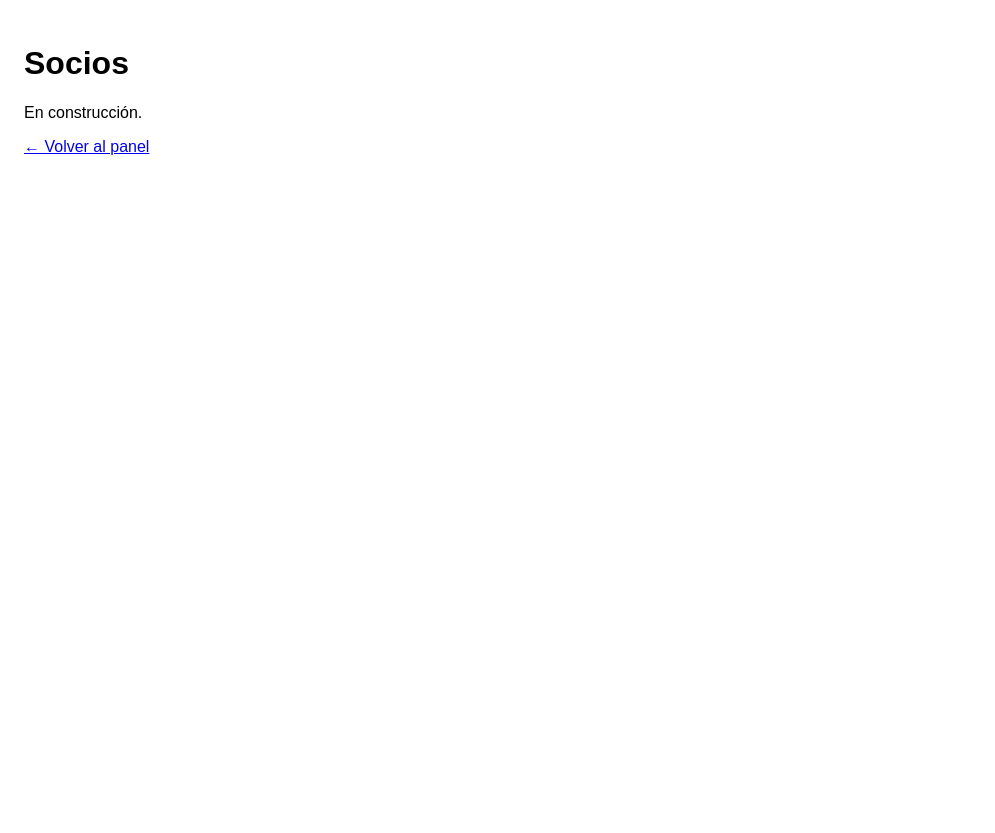
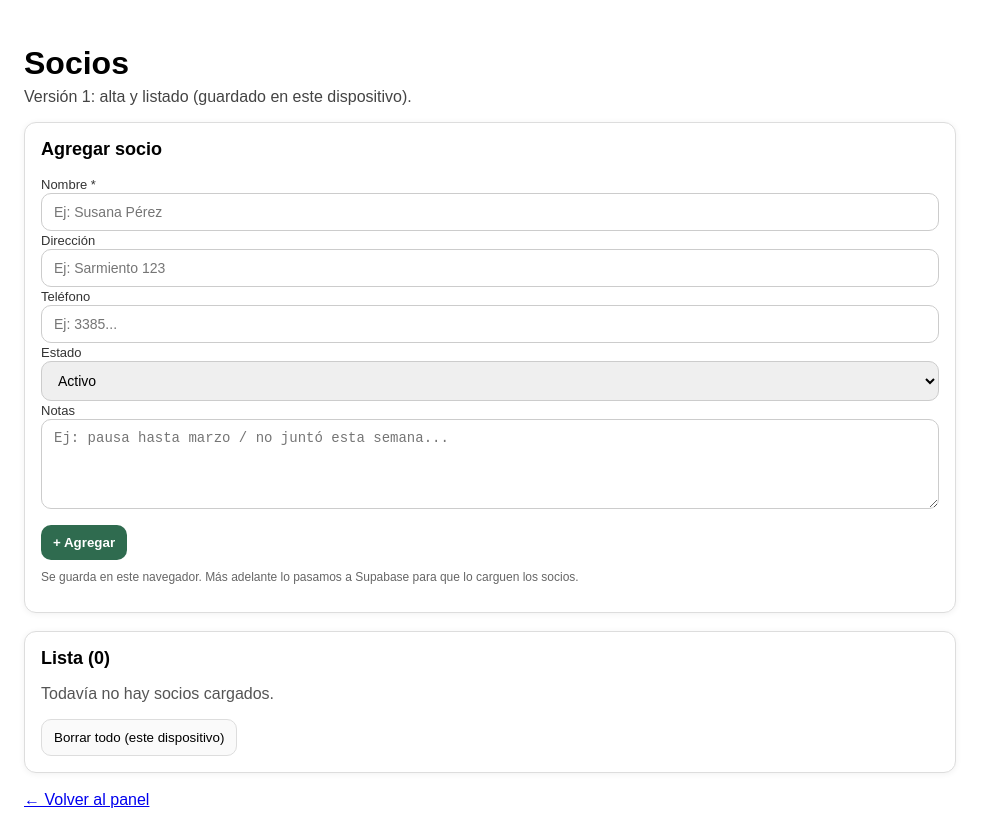
Before and after one commit to proyectoecolev/app-residuos-ecolev, a Next.js app: page /socios in a window 1280 px wide. Shown: the whole page, without its empty margins (0-995 px from the left). Before the commit the page ends 800 px from the top, so only its background shows below. Built offline with nearby package versions, Linux system fonts and the light colour scheme.

Commit message:
Socios v1 local storage

```diff
--- a/pages/socios/index.js
+++ b/pages/socios/index.js
@@ -1,11 +1,235 @@
+import { useEffect, useState } from "react";
 import Link from "next/link";
 
 export default function Socios() {
+  const [socios, setSocios] = useState([]);
+  const [form, setForm] = useState({
+    nombre: "",
+    direccion: "",
+    telefono: "",
+    estado: "activo", // activo | pausado
+    notas: "",
+  });
+
+  // Cargar desde localStorage
+  useEffect(() => {
+    try {
+      const saved = localStorage.getItem("ecolev_socios_v1");
+      if (saved) setSocios(JSON.parse(saved));
+    } catch (e) {
+      console.error(e);
+    }
+  }, []);
+
+  // Guardar en localStorage
+  useEffect(() => {
+    try {
+      localStorage.setItem("ecolev_socios_v1", JSON.stringify(socios));
+    } catch (e) {
+      console.error(e);
+    }
+  }, [socios]);
+
+  function onChange(field, value) {
+    setForm((prev) => ({ ...prev, [field]: value }));
+  }
+
+  function agregarSocio(e) {
+    e.preventDefault();
+
+    const nombre = form.nombre.trim();
+    if (!nombre) return;
+
+    const nuevo = {
+      id: makeId(),
+      nombre,
+      direccion: form.direccion.trim(),
+      telefono: form.telefono.trim(),
+      estado: form.estado,
+      notas: form.notas.trim(),
+      creado: new Date().toISOString(),
+    };
+
+    setSocios((prev) => [nuevo, ...prev]);
+    setForm({ nombre: "", direccion: "", telefono: "", estado: "activo", notas: "" });
+  }
+
+  function eliminarSocio(id) {
+    setSocios((prev) => prev.filter((s) => s.id !== id));
+  }
+
   return (
-    <div style={{ fontFamily: "Arial, sans-serif", padding: "24px" }}>
-      <h1>Socios</h1>
-      <p>En construcción.</p>
-      <Link href="/dashboard">← Volver al panel</Link>
+    <div style={{ fontFamily: "Arial, sans-serif", padding: 24, maxWidth: 980 }}>
+      <h1 style={{ marginBottom: 6 }}>Socios</h1>
+      <p style={{ marginTop: 0, color: "#444" }}>
+        Versión 1: alta y listado (guardado en este dispositivo).
+      </p>
+
+      <div style={{ display: "flex", gap: 18, flexWrap: "wrap", marginTop: 16 }}>
+        {/* FORM */}
+        <form onSubmit={agregarSocio} style={card}>
+          <h2 style={{ marginTop: 0, fontSize: 18 }}>Agregar socio</h2>
+
+          <label style={label}>Nombre *</label>
+          <input
+            value={form.nombre}
+            onChange={(e) => onChange("nombre", e.target.value)}
+            placeholder="Ej: Susana Pérez"
+            style={input}
+          />
+
+          <label style={label}>Dirección</label>
+          <input
+            value={form.direccion}
+            onChange={(e) => onChange("direccion", e.target.value)}
+            placeholder="Ej: Sarmiento 123"
+            style={input}
+          />
+
+          <label style={label}>Teléfono</label>
+          <input
+            value={form.telefono}
+            onChange={(e) => onChange("telefono", e.target.value)}
+            placeholder="Ej: 3385..."
+            style={input}
+          />
+
+          <label style={label}>Estado</label>
+          <select value={form.estado} onChange={(e) => onChange("estado", e.target.value)} style={input}>
+            <option value="activo">Activo</option>
+            <option value="pausado">Pausado</option>
+          </select>
+
+          <label style={label}>Notas</label>
+          <textarea
+            value={form.notas}
+            onChange={(e) => onChange("notas", e.target.value)}
+            placeholder="Ej: pausa hasta marzo / no juntó esta semana..."
+            style={{ ...input, height: 90, resize: "vertical" }}
+          />
+
+          <button type="submit" style={btn}>
+            + Agregar
+          </button>
+
+          <p style={{ marginTop: 10, fontSize: 12, color: "#666" }}>
+            Se guarda en este navegador. Más adelante lo pasamos a Supabase para que lo carguen los socios.
+          </p>
+        </form>
+
+        {/* LISTA */}
+        <div style={{ ...card, flex: 1, minWidth: 320 }}>
+          <h2 style={{ marginTop: 0, fontSize: 18 }}>Lista ({socios.length})</h2>
+
+          {socios.length === 0 ? (
+            <p style={{ color: "#555" }}>Todavía no hay socios cargados.</p>
+          ) : (
+            <div style={{ display: "grid", gap: 10 }}>
+              {socios.map((s) => (
+                <div key={s.id} style={item}>
+                  <div style={{ display: "flex", justifyContent: "space-between", gap: 12 }}>
+                    <div>
+                      <strong>{s.nombre}</strong>{" "}
+                      <span style={{ fontSize: 12, color: s.estado === "activo" ? "#1f7a1f" : "#a15c00" }}>
+                        • {s.estado}
+                      </span>
+                    </div>
+
+                    <button type="button" onClick={() => eliminarSocio(s.id)} style={btnDanger}>
+                      Eliminar
+                    </button>
+                  </div>
+
+                  <div style={{ marginTop: 6, fontSize: 14, color: "#333" }}>
+                    {s.direccion && <div>📍 {s.direccion}</div>}
+                    {s.telefono && <div>📞 {s.telefono}</div>}
+                    {s.notas && <div>📝 {s.notas}</div>}
+                  </div>
+
+                  <div style={{ marginTop: 8, fontSize: 12, color: "#777" }}>
+                    Cargado: {new Date(s.creado).toLocaleString()}
+                  </div>
+                </div>
+              ))}
+            </div>
+          )}
+
+          <div style={{ marginTop: 16 }}>
+            <button
+              type="button"
+              onClick={() => {
+                if (confirm("¿Borrar TODOS los socios guardados en este dispositivo?")) setSocios([]);
+              }}
+              style={btnGhost}
+            >
+              Borrar todo (este dispositivo)
+            </button>
+          </div>
+        </div>
+      </div>
+
+      <div style={{ marginTop: 18 }}>
+        <Link href="/dashboard">← Volver al panel</Link>
+      </div>
     </div>
   );
 }
+
+function makeId() {
+  if (typeof crypto !== "undefined" && crypto.randomUUID) return crypto.randomUUID();
+  return String(Date.now()) + "_" + Math.random().toString(16).slice(2);
+}
+
+const card = {
+  border: "1px solid #ddd",
+  borderRadius: 12,
+  padding: 16,
+  background: "#fff",
+  boxShadow: "0 1px 6px rgba(0,0,0,0.06)",
+};
+
+const label = { fontSize: 13, marginTop: 10, marginBottom: 4, color: "#333" };
+
+const input = {
+  width: "100%",
+  padding: "10px 12px",
+  borderRadius: 10,
+  border: "1px solid #ccc",
+  outline: "none",
+  fontSize: 14,
+};
+
+const btn = {
+  marginTop: 12,
+  padding: "10px 12px",
+  borderRadius: 10,
+  border: "none",
+  background: "#2f6b4f",
+  color: "white",
+  fontWeight: "bold",
+  cursor: "pointer",
+};
+
+const btnDanger = {
+  padding: "8px 10px",
+  borderRadius: 10,
+  border: "1px solid #e2b8b8",
+  background: "#fff5f5",
+  color: "#9b1c1c",
+  cursor: "pointer",
+};
+
+const btnGhost = {
+  padding: "10px 12px",
+  borderRadius: 10,
+  border: "1px solid #ddd",
+  background: "#fafafa",
+  cursor: "pointer",
+};
+
+const item = {
+  border: "1px solid #eee",
+  borderRadius: 12,
+  padding: 12,
+  background: "#fafafa",
+};
```
